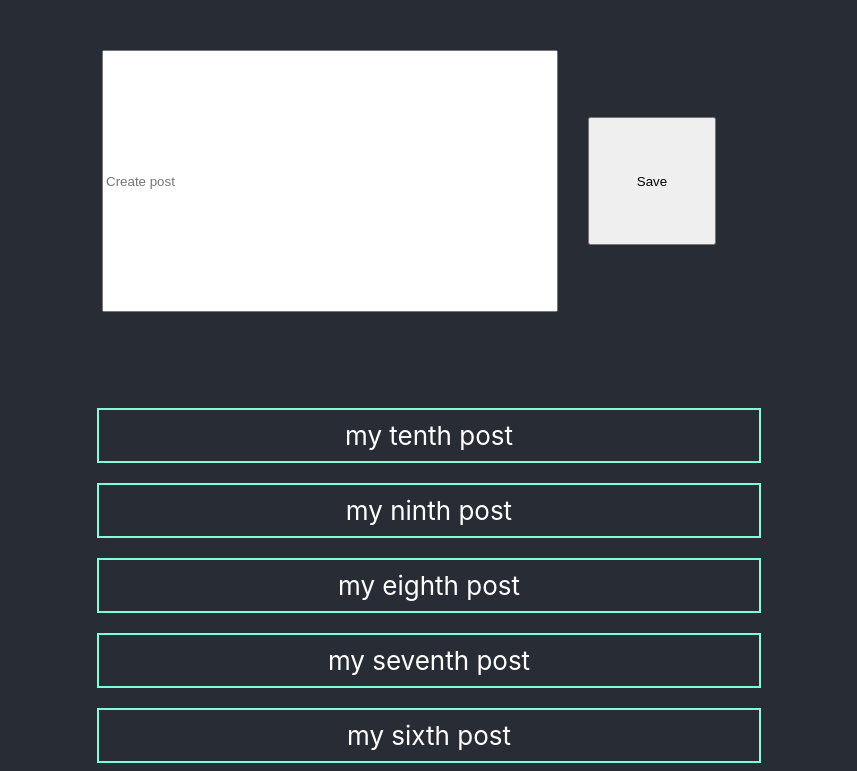
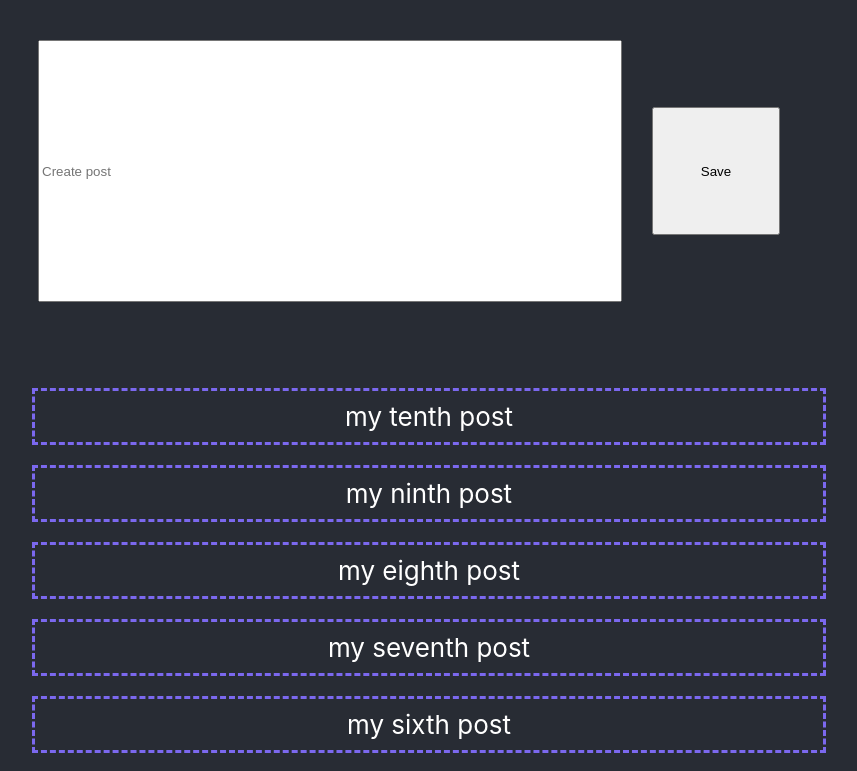
Before and after one commit to kerri-knier/kerri-knier.github.io, a React (Create React App) app in the folder app/: page / in a window 1280 px wide. Shown: the top 771 px of the page, without its empty margins (231-1088 px from the left). Built offline with nearby package versions, Linux system fonts and the light colour scheme.

Commit message:
minor visual changes

```diff
--- a/app/src/Post.css
+++ b/app/src/Post.css
@@ -3,18 +3,18 @@ ul {
 }
 
 li {
-  border: 2px solid aquamarine;
+  border: 3px dashed mediumslateblue;
   padding: 10px;
   margin: 20px;
-  max-width: 50vw;
+  max-width: 60vw;
 }
 
 .postForm {
-  margin: 50px;
+  margin: 40px;
 }
 
 .postInput {
-  width: 35vw;
+  width: 45vw;
   height: 20vw;
 }
 
```
